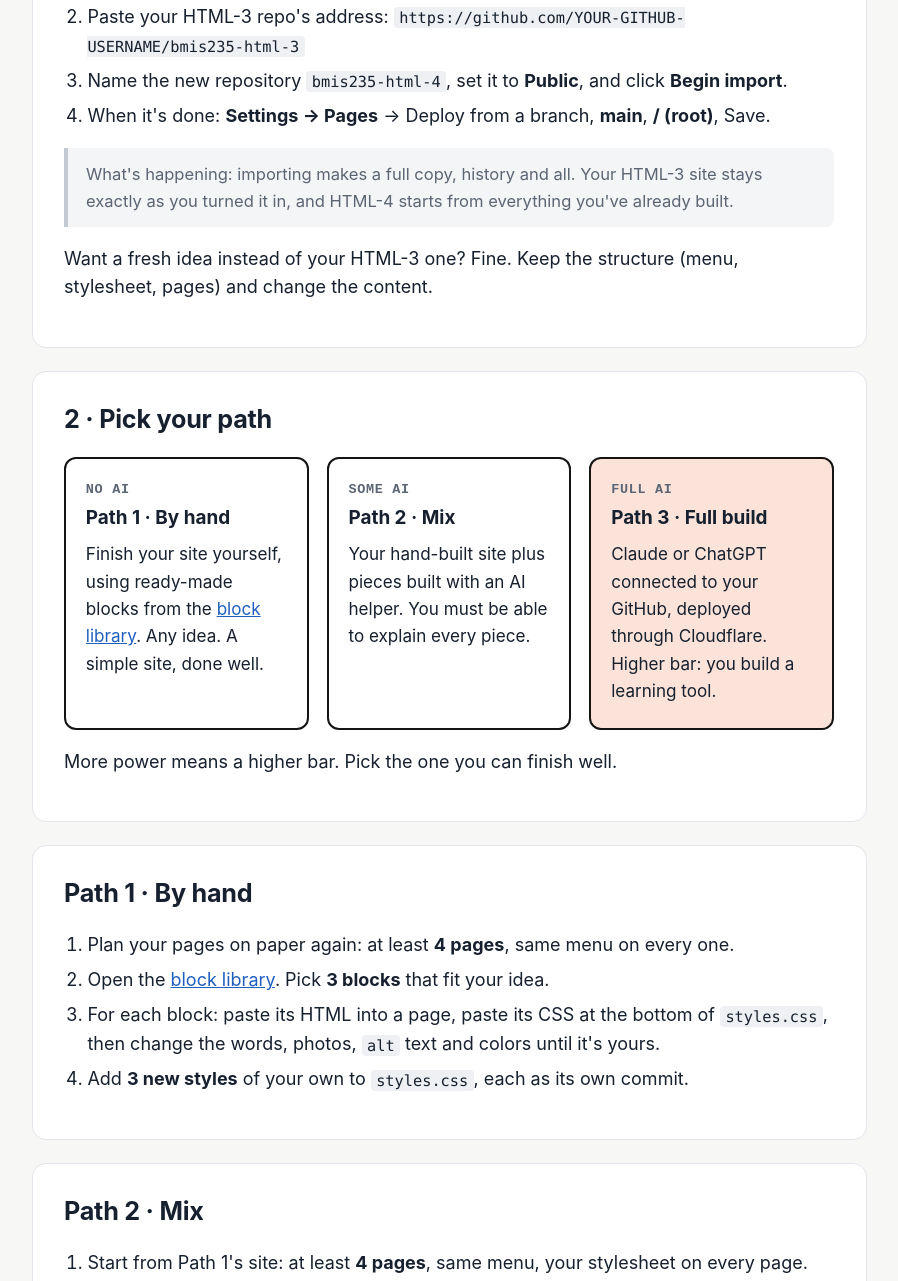
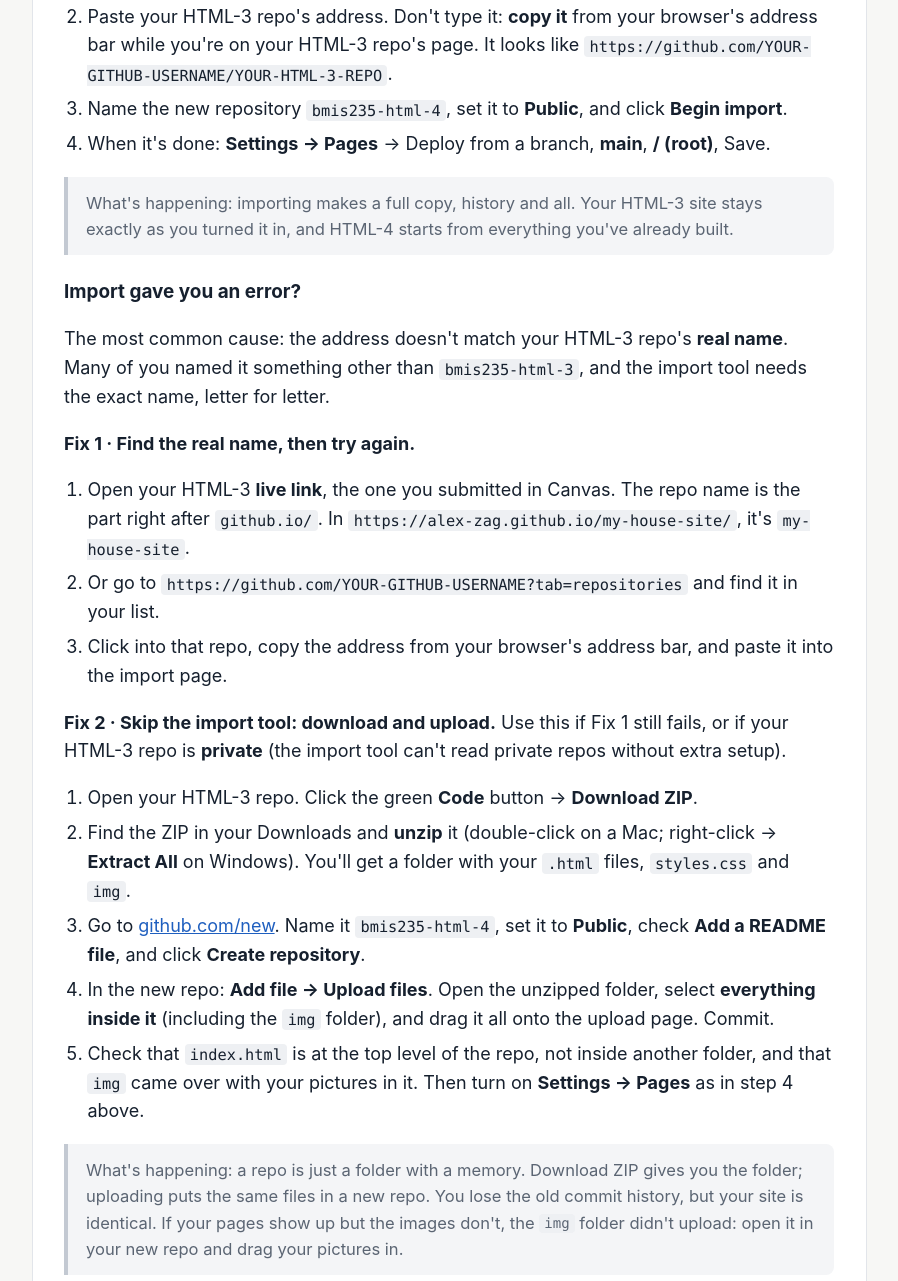
Before and after one commit to gu-27/html-module, a plain HTML site: page html-4.html in a window 1280 px wide. Shown: the part 613-1894 px from the top of the page, without its empty margins (191-1089 px from the left). Drawn offline with Linux system fonts and the light colour scheme.

Commit message:
HTML-4: import-error fixes (find real repo name, or download ZIP + upload)
Co-Authored-By: Claude Opus 5.5 <noreply@anthropic.com>
Claude-Session: https://claude.ai/code/session_01MbJjnDsbH9mbH5VnWLVdKC

```diff
--- a/html-4.html
+++ b/html-4.html
@@ -32,11 +32,29 @@
 
 <section class="block"><h2>1 · Copy your HTML-3 site</h2><ol>
 <li>Go to <a href="https://github.com/new/import">github.com/new/import</a>.</li>
-<li>Paste your HTML-3 repo's address: <code>https://github.com/YOUR-GITHUB-USERNAME/bmis235-html-3</code></li>
+<li>Paste your HTML-3 repo's address. Don't type it: <strong>copy it</strong> from your browser's address bar while you're on your HTML-3 repo's page. It looks like <code>https://github.com/YOUR-GITHUB-USERNAME/YOUR-HTML-3-REPO</code>.</li>
 <li>Name the new repository <code>bmis235-html-4</code>, set it to <strong>Public</strong>, and click <strong>Begin import</strong>.</li>
 <li>When it's done: <strong>Settings → Pages</strong> → Deploy from a branch, <strong>main</strong>, <strong>/ (root)</strong>, Save.</li>
 </ol>
 <p class="why">What's happening: importing makes a full copy, history and all. Your HTML-3 site stays exactly as you turned it in, and HTML-4 starts from everything you've already built.</p>
+
+<h3>Import gave you an error?</h3>
+<p>The most common cause: the address doesn't match your HTML-3 repo's <strong>real name</strong>. Many of you named it something other than <code>bmis235-html-3</code>, and the import tool needs the exact name, letter for letter.</p>
+<p><strong>Fix 1 · Find the real name, then try again.</strong></p>
+<ol>
+<li>Open your HTML-3 <strong>live link</strong>, the one you submitted in Canvas. The repo name is the part right after <code>github.io/</code>. In <code>https://alex-zag.github.io/my-house-site/</code>, it's <code>my-house-site</code>.</li>
+<li>Or go to <code>https://github.com/YOUR-GITHUB-USERNAME?tab=repositories</code> and find it in your list.</li>
+<li>Click into that repo, copy the address from your browser's address bar, and paste it into the import page.</li>
+</ol>
+<p><strong>Fix 2 · Skip the import tool: download and upload.</strong> Use this if Fix 1 still fails, or if your HTML-3 repo is <strong>private</strong> (the import tool can't read private repos without extra setup).</p>
+<ol>
+<li>Open your HTML-3 repo. Click the green <strong>Code</strong> button → <strong>Download ZIP</strong>.</li>
+<li>Find the ZIP in your Downloads and <strong>unzip</strong> it (double-click on a Mac; right-click → <strong>Extract All</strong> on Windows). You'll get a folder with your <code>.html</code> files, <code>styles.css</code> and <code>img</code>.</li>
+<li>Go to <a href="https://github.com/new">github.com/new</a>. Name it <code>bmis235-html-4</code>, set it to <strong>Public</strong>, check <strong>Add a README file</strong>, and click <strong>Create repository</strong>.</li>
+<li>In the new repo: <strong>Add file → Upload files</strong>. Open the unzipped folder, select <strong>everything inside it</strong> (including the <code>img</code> folder), and drag it all onto the upload page. Commit.</li>
+<li>Check that <code>index.html</code> is at the top level of the repo, not inside another folder, and that <code>img</code> came over with your pictures in it. Then turn on <strong>Settings → Pages</strong> as in step 4 above.</li>
+</ol>
+<p class="why">What's happening: a repo is just a folder with a memory. Download ZIP gives you the folder; uploading puts the same files in a new repo. You lose the old commit history, but your site is identical. If your pages show up but the images don't, the <code>img</code> folder didn't upload: open it in your new repo and drag your pictures in.</p>
 <p>Want a fresh idea instead of your HTML-3 one? Fine. Keep the structure (menu, stylesheet, pages) and change the content.</p>
 </section>
 
```
Also changed, not shown: slides/html-4.html (+2 -2 lines).
